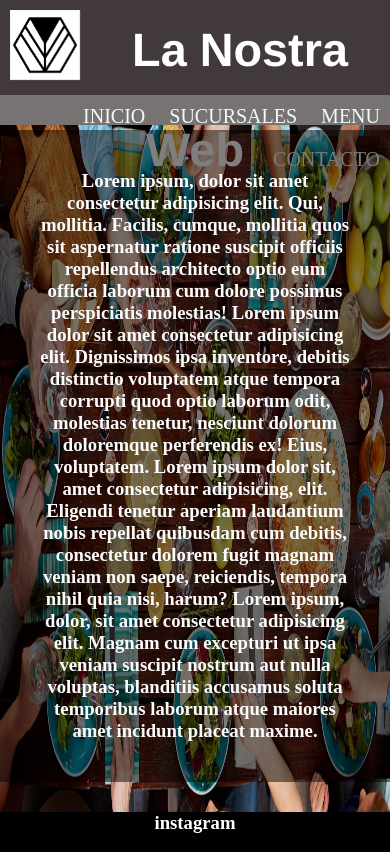
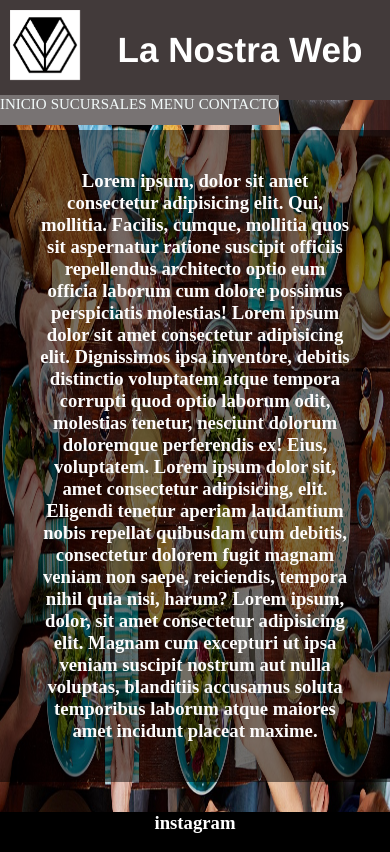
Before and after one commit to juanfdiaz87/PFDiazJuan, a plain HTML site: page index.html in a window 390 px wide. Drawn offline with nearby package versions, Linux system fonts and the light colour scheme.

Commit message:
arreglos menu responsive

```diff
--- a/css/estilos.css
+++ b/css/estilos.css
@@ -200,6 +200,7 @@ textarea{
     nav   {
         width: auto;
         float: left;
+        margin: 0;
         list-style-type: none;
     }
 
@@ -219,3 +220,20 @@ textarea{
         height: auto;
     }
 }
+@media (max-width:470px) {
+    nav   {
+           text-align: left;
+           float: left;
+           list-style: none;
+           margin: -5px 0;
+
+       }
+
+    nav li a {
+           padding: 0 0;
+       font-size: 15px;
+    }
+    header {
+        font-size: 30px;
+    }
+}
```
